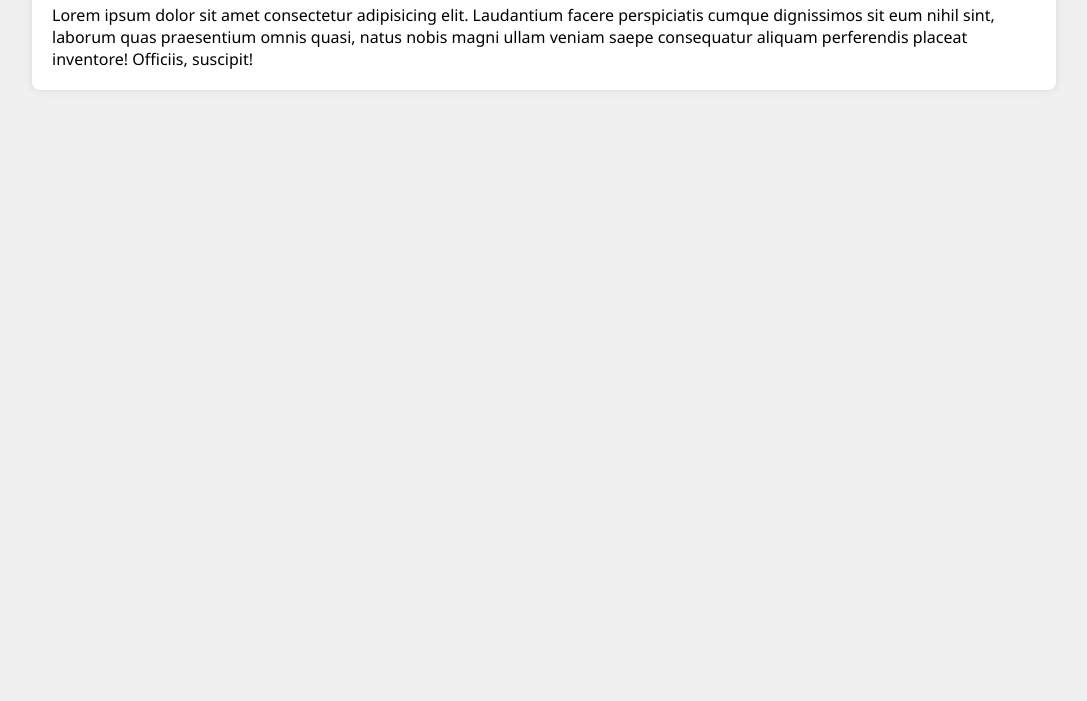
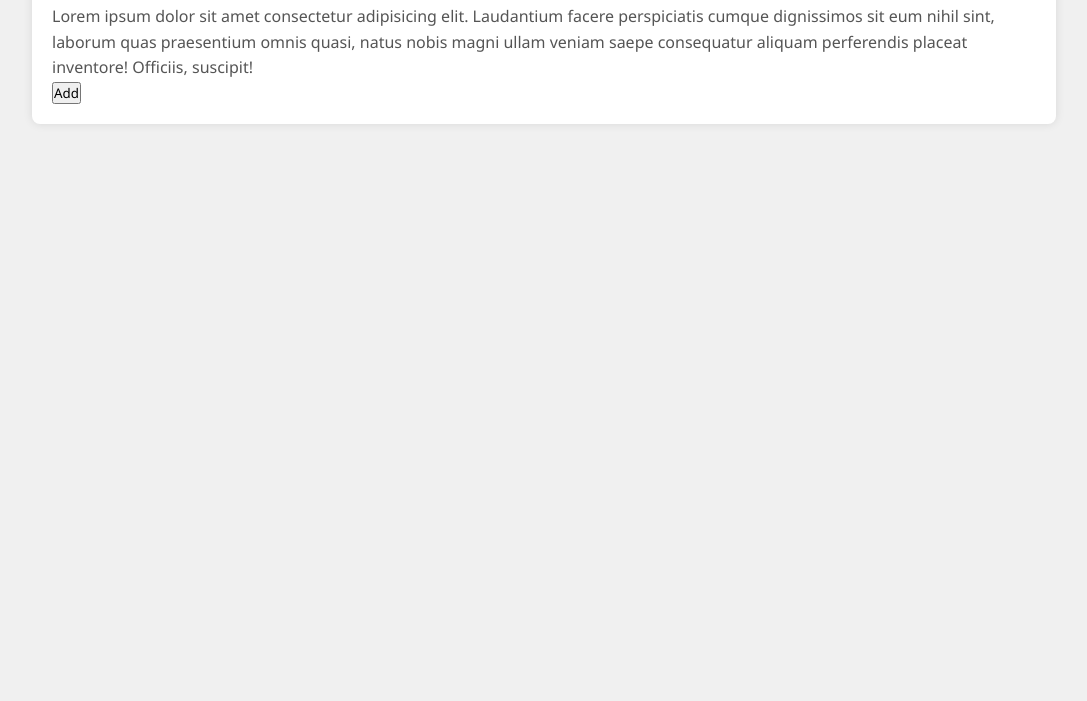
Before and after one commit to IvelinDankov/DevObs-September-Test, a plain HTML site: page index.html in a window 1280 px wide. Shown: the part 119-820 px from the top of the page, without its empty margins (96-1183 px from the left). Drawn offline with Linux system fonts and the light colour scheme; a script that the page names is missing.

Commit message:
addind text and button

```diff
--- a/index.html
+++ b/index.html
@@ -13,9 +13,11 @@
     <main>
       <div class="container">
         <h1>Test Page. </h1>
-        <p>Lorem ipsum dolor sit amet consectetur adipisicing elit. Laudantium facere perspiciatis cumque dignissimos
+        <p class="text">Lorem ipsum dolor sit amet consectetur adipisicing elit. Laudantium facere perspiciatis cumque
+          dignissimos
           sit eum nihil sint, laborum quas praesentium omnis quasi, natus nobis magni ullam veniam saepe consequatur
           aliquam perferendis placeat inventore! Officiis, suscipit!</p>
+        <button type="button">Add</button>
       </div>
     </main>
 
--- a/style.css
+++ b/style.css
@@ -25,3 +25,9 @@ h1 {
   box-shadow: 0 0 10px rgba(0, 0, 0, 0.1);
   border-radius: 8px;
 }
+
+.text {
+  font-size: 16px;
+  line-height: 1.6;
+  color: #555;
+}
```
Also changed, not shown: file-1.txt.
